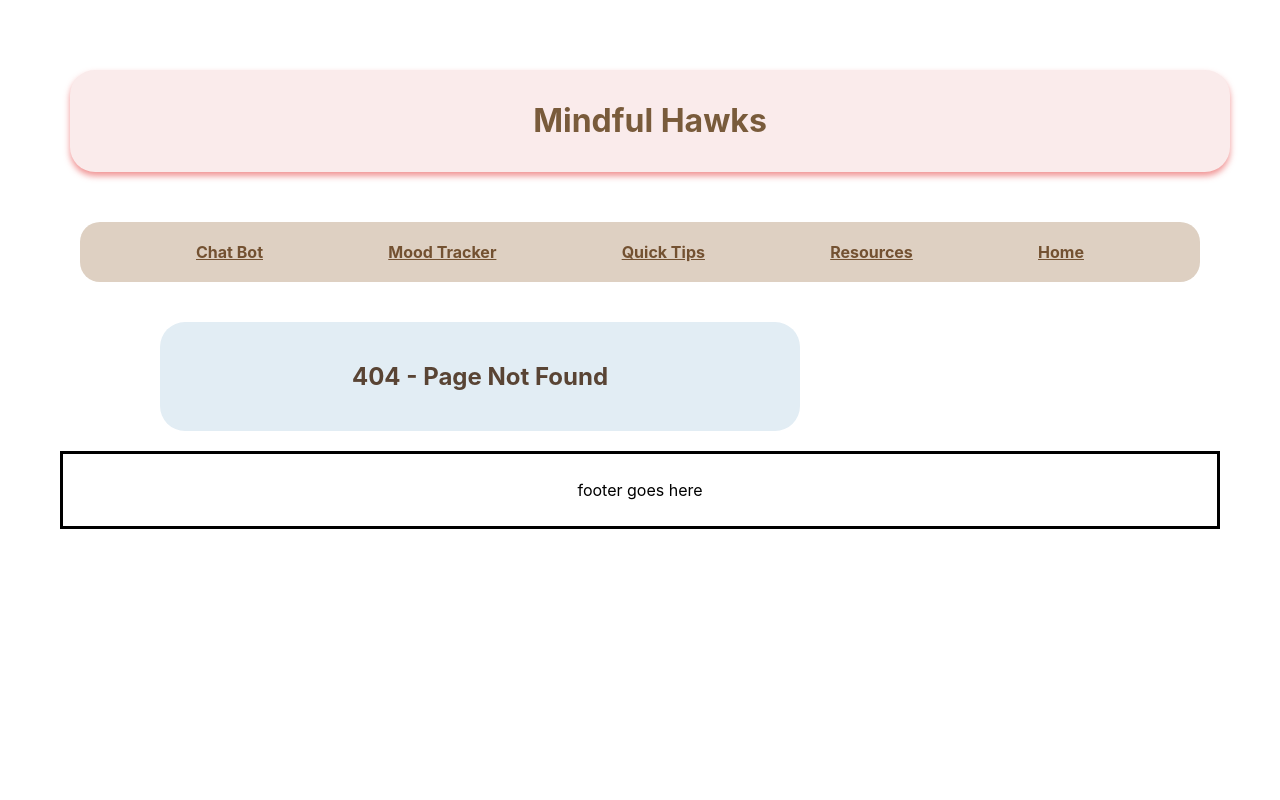
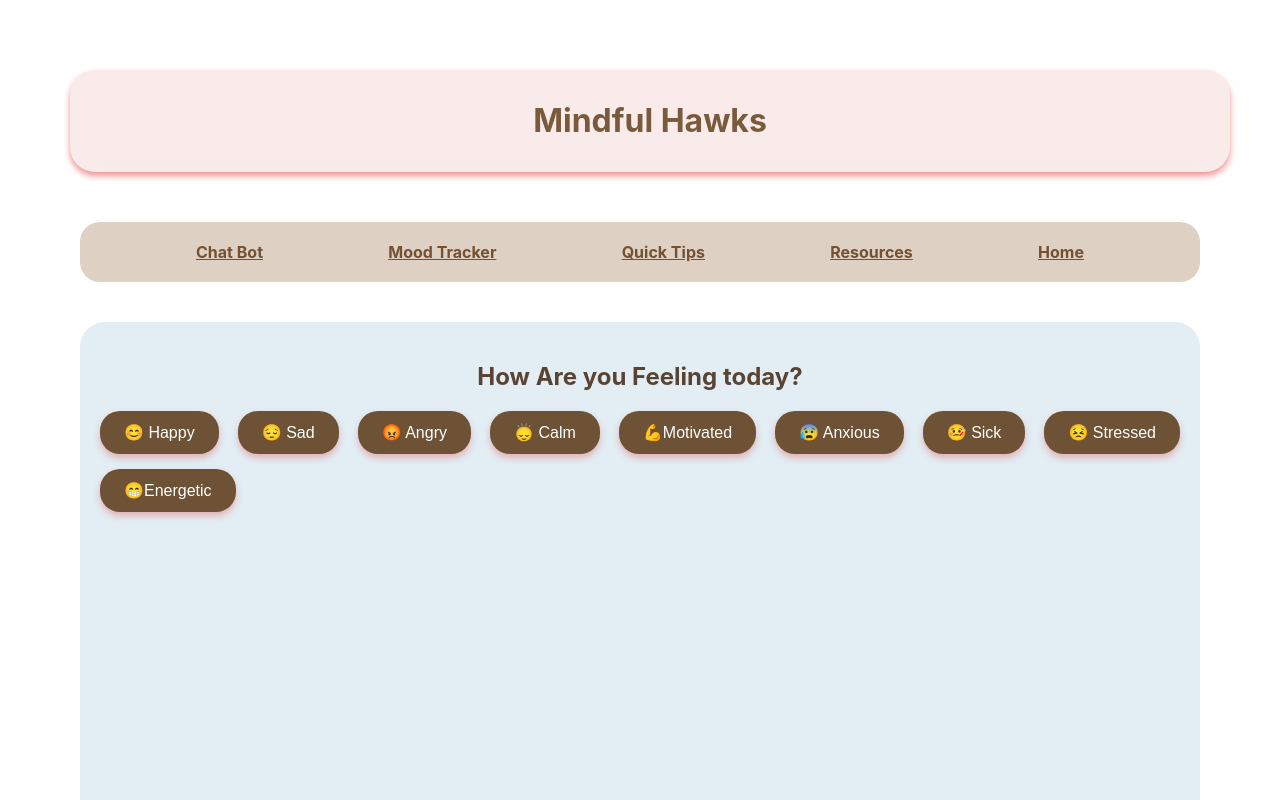
Before and after one commit to ayc325/lehigh-valley-hackathon, a React (Vite) app in the folder full_stack_snacks/: page /moodinsight in a window 1280 px wide. Before the commit this address had no page. Shown: the top 800 px of the page. Built offline with nearby package versions, Linux system fonts and the light colour scheme.

Commit message:
edited some small things that needed to be changed

```diff
--- a/full_stack_snacks/package.json
+++ b/full_stack_snacks/package.json
@@ -18,6 +18,7 @@
     "react-calendar": "^5.0.0",
     "react-dom": "^18.3.1",
     "react-router-dom": "^6.27.0",
+    "rechart": "^0.0.1",
     "recharts": "^2.13.0"
   },
   "devDependencies": {
--- a/full_stack_snacks/src/App.css
+++ b/full_stack_snacks/src/App.css
@@ -54,12 +54,13 @@ body {
   color: #4A3A2E; /* Slightly darker color on hover */
 }
 
-.body1 {
+.body2 {
   grid-area: body;
   background-color: #E2EDF4;
   border-radius: 25px;
   color: rgb(21, 2, 8);
   padding: 20px;
+  align-content: center;
 }
 
 .footer1 {
@@ -67,3 +68,7 @@ body {
   border: solid black;
   padding: 10px; /* Added padding for better appearance */
 }
+
+.playlist1{
+  padding: 10px;
+}
--- a/full_stack_snacks/src/App.jsx
+++ b/full_stack_snacks/src/App.jsx
@@ -4,6 +4,7 @@ import MoodTracker from './components/MoodTracker';
 import QuickTips from './components/QuickTips';
 import Resources from './components/Resources';
 import Calendar1 from './components/Calendar1';
+import MoodInsight from './components/MoodInsight';
 import './App.css';
 
 function App() {
@@ -22,19 +23,20 @@ function App() {
           <Link to="/">Home</Link>
         </div>
 
-        <main className="body1">
+        <main className="body2">
           <Routes>
             <Route path="/" element={<Home />} />
             <Route path="/chatbot" element={<ChatBot />} />
             <Route path="/moodtracker" element={<MoodTracker />} />
             <Route path="/quicktips" element={<QuickTips />} />
             <Route path="/resources" element={<Resources />} />
+            <Route path="/moodinsight" element={<MoodInsight />} />
             <Route path="*" element={<h2>404 - Page Not Found</h2>} />
           </Routes>
         </main>
 
         <div className="footer1">
-          <p>footer goes here</p>
+          <p>(c) 2024 Full Stack Snacks</p>
         </div>
       </div>
     </Router>
--- a/full_stack_snacks/src/components/Calendar1.jsx
+++ b/full_stack_snacks/src/components/Calendar1.jsx
@@ -1,8 +1,10 @@
 import React, {useState} from 'react';
+import { BrowserRouter as Router, Route, Routes, Link } from 'react-router-dom';
 import Calendar from 'react-calendar'; // from react library
 import 'react-calendar/dist/Calendar.css';
-import './Calendar1.css'
-import { format } from "date-fns"
+import './Calendar1.css';
+import MoodInsight from './MoodInsight';
+import { format } from "date-fns";
 
 const Calendar1 = ({selectedDate, nav}) => {
     const [date, setDate] = useState(new Date());
@@ -38,9 +40,9 @@ const Calendar1 = ({selectedDate, nav}) => {
                 onActiveStartDateChange={onActiveStartDateChange} // Listen to view changes
             />
             <br />
-            <button className="monthly-insight-button" onClick={handleMonthlyInsight}>
-                Mood Insights
-            </button>
+            <Link to="/moodinsight" className="monthly-insight-button">Mood Insights</Link>
+
+
         </div>
     )
 }
--- a/full_stack_snacks/src/components/MoodInsight.jsx
+++ b/full_stack_snacks/src/components/MoodInsight.jsx
@@ -1,10 +1,16 @@
-import React from 'react';
+import React, { useState } from 'react';
 import { PieChart, Pie, Tooltip, Cell } from 'recharts';
 import MoodTracker from'./MoodTracker.jsx';
 
 
-
-const COLORS = []; //insert hex codes
+const COLORS = [
+    "#FF5733", // Red-Orange
+    "#33FF57", // Green
+    "#3357FF", // Blue
+    "#F1C40F", // Yellow
+    "#8E44AD", // Purple
+    "#E67E22"  // Carrot Orange
+];
 
 const MoodInsight = () => {
     // Local state to manage the counts
@@ -67,4 +73,4 @@ const MoodInsight = () => {
     );
 }
 
-export default ModdInsight;
+export default MoodInsight;
--- a/full_stack_snacks/src/pages/Routes.js
+++ b/full_stack_snacks/src/pages/Routes.js
@@ -5,6 +5,7 @@ import MoodTracker from './components/MoodTracker';
 import QuickTips from './components/QuickTips';
 import Resources from './components/Resources';
 import Calendar1 from './components/Calendar1';
+import MoodInsight from './components/MoodInsight'
 export const Routes = () => {
     return (
         <Router>
@@ -27,6 +28,9 @@ export const Routes = () => {
                 <Route path = "/calendar">
                     <Calendar1/>
                 </Route>
+                <Route path = "/moodinsight">
+                    <MoodInsight/>
+                </Route>
             </Switch>
         </Router>
     )
```
Also changed, not shown: full_stack_snacks/src/pages/MoodTrackerPage.js (deleted), 1 other file (tests, documents, lock files or other folders).
